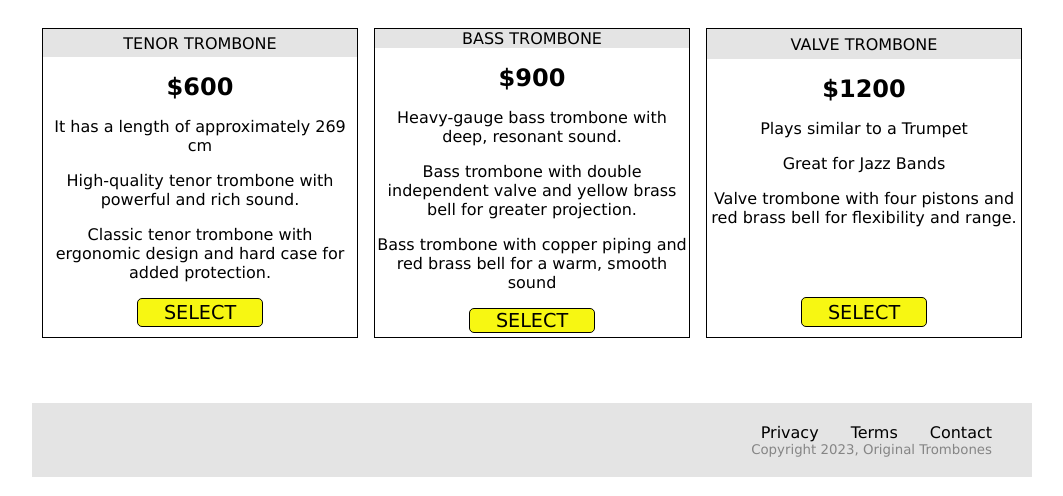
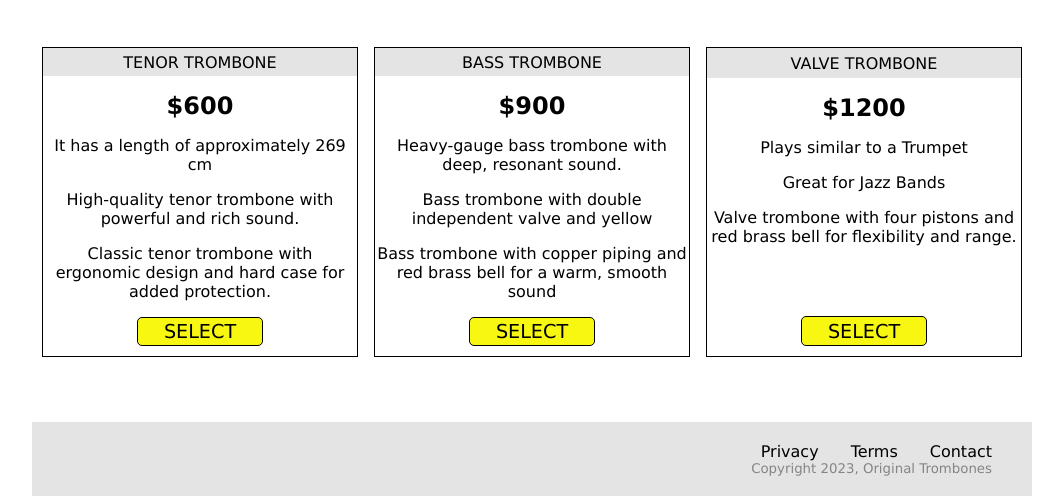
Before and after one commit to cesarvargasL/Product-Landing-Page, a plain HTML site: page index.html in a window 1280 px wide. Shown: the part 986-1482 px from the top of the page, without its empty margins (108-1171 px from the left). Drawn offline with Linux system fonts and the light colour scheme.

Commit message:
end project

```diff
--- a/index.html
+++ b/index.html
@@ -2,7 +2,7 @@
 <html lang="en">
 <head>
     <meta charset="UTF-8">
-    <meta name="viewport" content="width=device-width, initial-scale=1.0">
+    <meta name="viewport" content="width=device-width, initial-scale=1.0">>
     <link rel="stylesheet" href="styles.css">
     <title>Product-Landing-Page</title>
 </head>
@@ -55,7 +55,7 @@
         </section>
         <aside id="pricing" class="prices">
             <section class="price-container">
-                <p class="title-price ">TENOR TROMBONE</p>
+                <p class="title-price">TENOR TROMBONE</p>
                 <h2>$600</h2>
                 <span>It has a length of approximately 269 cm</span>
                 <span>High-quality tenor trombone with powerful and rich sound.</span>
@@ -63,10 +63,10 @@
                 <button class="btn-prices">SELECT</button>
             </section>
             <section class="price-container">
-                <p class="title-price ">BASS TROMBONE</p>
+                <p class="title-price">BASS TROMBONE</p>
                 <h2 >$900</h2>
                 <span>Heavy-gauge bass trombone with deep, resonant sound.</span>
-                <span>Bass trombone with double independent valve and yellow brass bell for greater projection.</span>
+                <span>Bass trombone with double independent valve and yellow </span>
                 <span>Bass trombone with copper piping and red brass bell for a warm, smooth sound</span>
                 <button class="btn-prices">SELECT</button>
             </section>
--- a/styles.css
+++ b/styles.css
@@ -104,6 +104,7 @@ input[type="submit"]{
 .service{
     width: 980px;
     display: flex;
+    flex-wrap: wrap;
     justify-content: center;
     align-items: center;
     flex-direction: column;
@@ -115,6 +116,7 @@ input[type="submit"]{
 .list-service{
     list-style: none;
     display: flex;
+    flex-wrap: wrap;
     flex-direction: row;
     gap: 2rem;
     align-items: center;
@@ -206,8 +208,9 @@ iframe{
 footer {
     display: flex;
     flex-direction: column;
-    align-items: end; /* Cambiado de 'end' a 'center' */
-    justify-content: center; /* Añadido para centrar verticalmente */
+    align-items: end;
+    justify-content: center;
+    flex-wrap: wrap;
     background-color: #e4e4e4;
     width: 1000px;
     padding: 20px;
```
